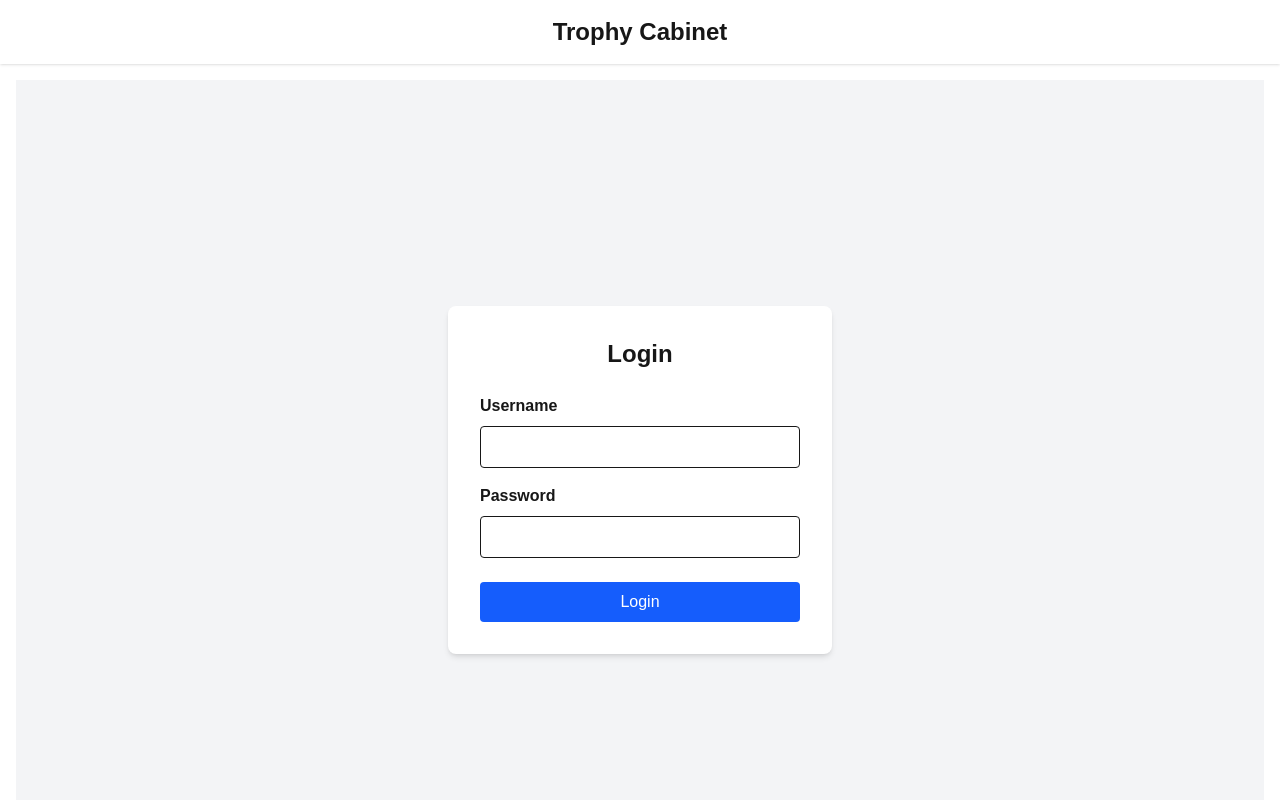
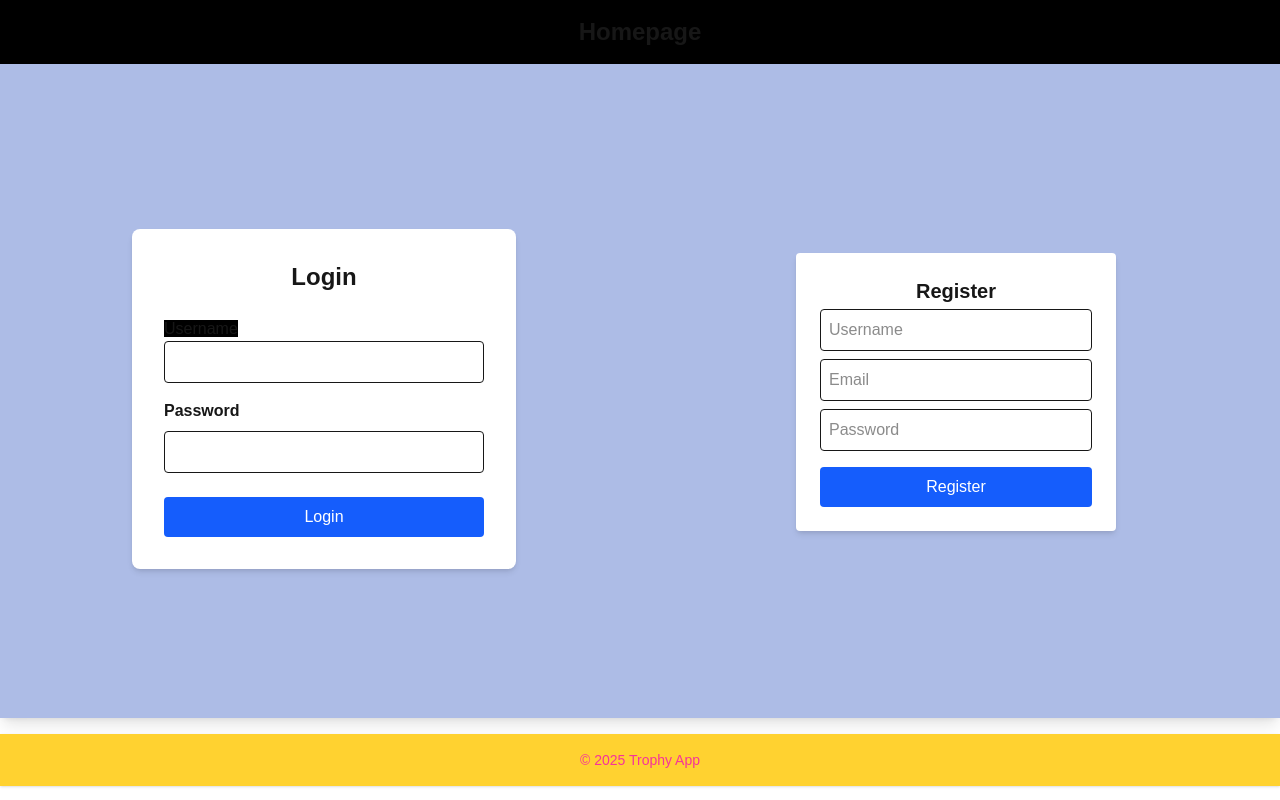
Before and after one commit to StevenJTK/Trophies-Frontend, a Next.js app in the folder trophies-frontend/: page / in a window 1280 px wide. Shown: the top 800 px of the page. Built offline with nearby package versions, Linux system fonts and the light colour scheme.

Commit message:
Add: Login and Register pages, changed CSS colours

```diff
--- a/trophies-frontend/app/layout.tsx
+++ b/trophies-frontend/app/layout.tsx
@@ -3,17 +3,12 @@ import './globals.css';
 export default function RootLayout({ children }: { children: React.ReactNode }) {
   return (
     <html lang="en">
-      <body className="bg-gray-100 min-h-screen font-sans">
-        {/* Header */}
-        <header className="bg-white shadow p-4 text-center text-2xl font-bold">
-          Trophy Cabinet
+      <body className="bg-[#ADBCE6] min-h-screen font-sans">
+        <header className="bg-black shadow p-4 text-center text-2xl font-bold">
+          Homepage
         </header>
-
-        {/* Page content */}
-        <main className="p-4">{children}</main>
-
-        {/* Footer */}
-        <footer className="bg-white shadow p-4 text-center text-gray-500 text-sm mt-4">
+        <main className="bg-[#ADBCE6]">{children}</main>
+        <footer className="bg-amber-300 shadow p-4 text-center text-pink-500 text-sm mt-4">
           &copy; 2025 Trophy App
         </footer>
       </body>
--- a/trophies-frontend/app/loginpage.tsx
+++ b/trophies-frontend/app/loginpage.tsx
@@ -40,7 +40,7 @@ export default function LoginPage() {
   };
 
   return (
-    <div className="min-h-screen flex items-center justify-center bg-gray-100">
+    <div className="h-[calc(75vh-10px)] flex items-center justify-center">
       <form
         onSubmit={handleSubmit}
         className="bg-white p-8 rounded-lg shadow-md w-96"
@@ -48,10 +48,10 @@ export default function LoginPage() {
         <h2 className="text-2xl font-bold mb-6 text-center">Login</h2>
 
         {error && (
-          <div className="bg-red-100 text-red-700 p-2 mb-4 rounded">{error}</div>
+          <div>{error}</div>
         )}
 
-        <label className="block mb-2 font-semibold">Username</label>
+        <label className="bg-black">Username</label>
         <input
           type="text"
           value={username}
--- a/trophies-frontend/app/page.tsx
+++ b/trophies-frontend/app/page.tsx
@@ -1,15 +1,23 @@
-import TrophyGrid from "./grid";
+"use client";
+
 import LoginPage from "./loginpage";
+import RegisterPage from "./registerpage";
+
 
 export default function Home() {
-  return (
-    <div className="min-h-screen bg-gray-100">
-      <div>
-        <LoginPage />
+   return (
+    <div>
+      <div className="shadow-lg p-6 grid grid-cols-2 gap-8">
+        <div>
+          <h2 className="text-2xl font-bold mb-4 text-center"></h2>
+          <LoginPage />
+        </div>
+        <div>
+          <h2 className="text-2xl font-bold mb-4 text-center"></h2>
+          <RegisterPage />
+        </div>
+
       </div>
-      <header className="p-4 text-center text-2xl font-bold">Trophy Cabinet</header>
-      {/*Trophy Grid*/}
-      <TrophyGrid gameName={"Dragon's Dogma"} trophyNames={["The True Arisen"]} />
     </div>
   );
 }
--- a/trophies-frontend/app/registerpage.tsx
+++ b/trophies-frontend/app/registerpage.tsx
@@ -0,0 +1,96 @@
+"use client";
+
+import { useState } from "react";
+
+export default function RegisterPage() {
+  const [username, setUsername] = useState("");
+  const [email, setEmail] = useState("");
+  const [password, setPassword] = useState("");
+
+  const [error, setError] = useState<string | null>(null);
+  const [loading, setLoading] = useState(false);
+  const [success, setSuccess] = useState(false);
+
+  async function handleRegister(e: React.FormEvent) {
+    e.preventDefault();
+    setError(null);
+    setLoading(true);
+
+    try {
+      const res = await fetch("http://localhost:8080/register", {
+        method: "POST",
+        headers: { "Content-Type": "application/json" },
+        body: JSON.stringify({
+          username,
+          email,
+          password
+        }),
+      });
+
+      if (!res.ok) {
+        const msg = await res.text();
+        throw new Error(msg || "Registration failed");
+      }
+
+      const data = await res.json();
+
+
+      localStorage.setItem("token", data.token);
+
+      setSuccess(true);
+    } catch (err: any) {
+      setError(err.message || "Something went wrong");
+    } finally {
+      setLoading(false);
+    }
+  }
+
+  return (
+    <div className="h-[calc(75vh-25px)] flex items-center justify-center">
+      <form
+        onSubmit={handleRegister}
+        className="bg-white p-6 rounded shadow-md w-80"
+      >
+        <h2 className="text-xl font-bold mb-1 text-center">Register</h2>
+
+        {error && <p className="text-red-500 mb-2">{error}</p>}
+        {success && <p className="text-green-600 mb-2">Registration successful!</p>}
+
+        <input
+          type="text"
+          placeholder="Username"
+          className="w-full mb-2 p-2 border rounded"
+          value={username}
+          onChange={(e) => setUsername(e.target.value)}
+          required
+        />
+
+        <input
+          type="email"
+          placeholder="Email"
+          className="w-full mb-2 p-2 border rounded"
+          value={email}
+          onChange={(e) => setEmail(e.target.value)}
+          required
+        />
+
+        <input
+          type="password"
+          placeholder="Password"
+          className="w-full mb-4 p-2 border rounded"
+          value={password}
+          onChange={(e) => setPassword(e.target.value)}
+          required
+        />
+
+        <button
+          type="submit"
+          disabled={loading}
+          className="w-full bg-blue-600 text-white p-2 rounded disabled:opacity-50"
+        >
+          {loading ? "Registering..." : "Register"}
+        </button>
+      </form>
+    </div>
+  );
+}
```
